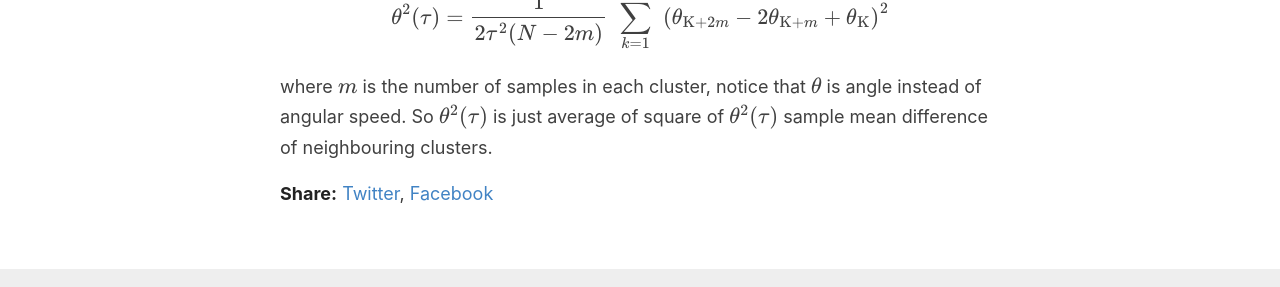
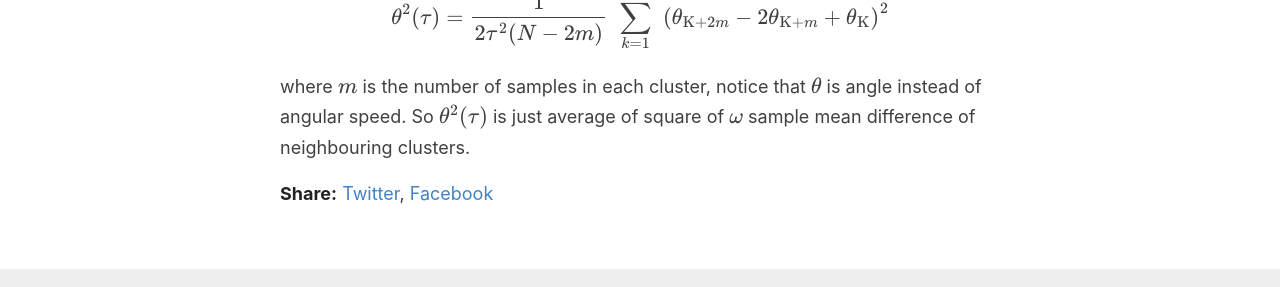
Before and after one commit to ZhaoqunZhong/ZhaoqunZhong.github.io, a Jekyll site: the page built from _posts/2020-07-21-imu-error-model.md, in a window 1280 px wide. Shown: the part 802-1089 px from the top of the page. Built offline with Jekyll 4.4.1, drawn with Linux system fonts in a browser that asks for light colours; formulas are drawn with MathJax 3; comment, search, counter and statistics services are not loaded.

Commit message:
Update 2020-07-21-imu-error-model.md

```diff
--- a/_posts/2020-07-21-imu-error-model.md
+++ b/_posts/2020-07-21-imu-error-model.md
@@ -20,4 +20,4 @@ This [blog](https://www.numerickly.com/2019/10/03/allan-variance-and-its-use-in-
 
 $$\theta^{2}(\tau)=\frac{1}{2 \tau^{2}(N-2 m)} \sum_{k=1}^{N-2 m}\left(\theta_{\mathrm{K}+2 m}-2 \theta_{\mathrm{K}+m}+\theta_{\mathrm{K}}\right)^{2}$$
 
-where \\(m\\) is the number of samples in each cluster, notice that \\(\theta\\) is angle instead of angular speed. So \\(\theta^{2}(\tau)\\) is just average of square of \\(\theta^{2}(\tau)\\) sample mean difference of neighbouring clusters.
+where \\(m\\) is the number of samples in each cluster, notice that \\(\theta\\) is angle instead of angular speed. So \\(\theta^{2}(\tau)\\) is just average of square of \\(\omega\\) sample mean difference of neighbouring clusters.
```
